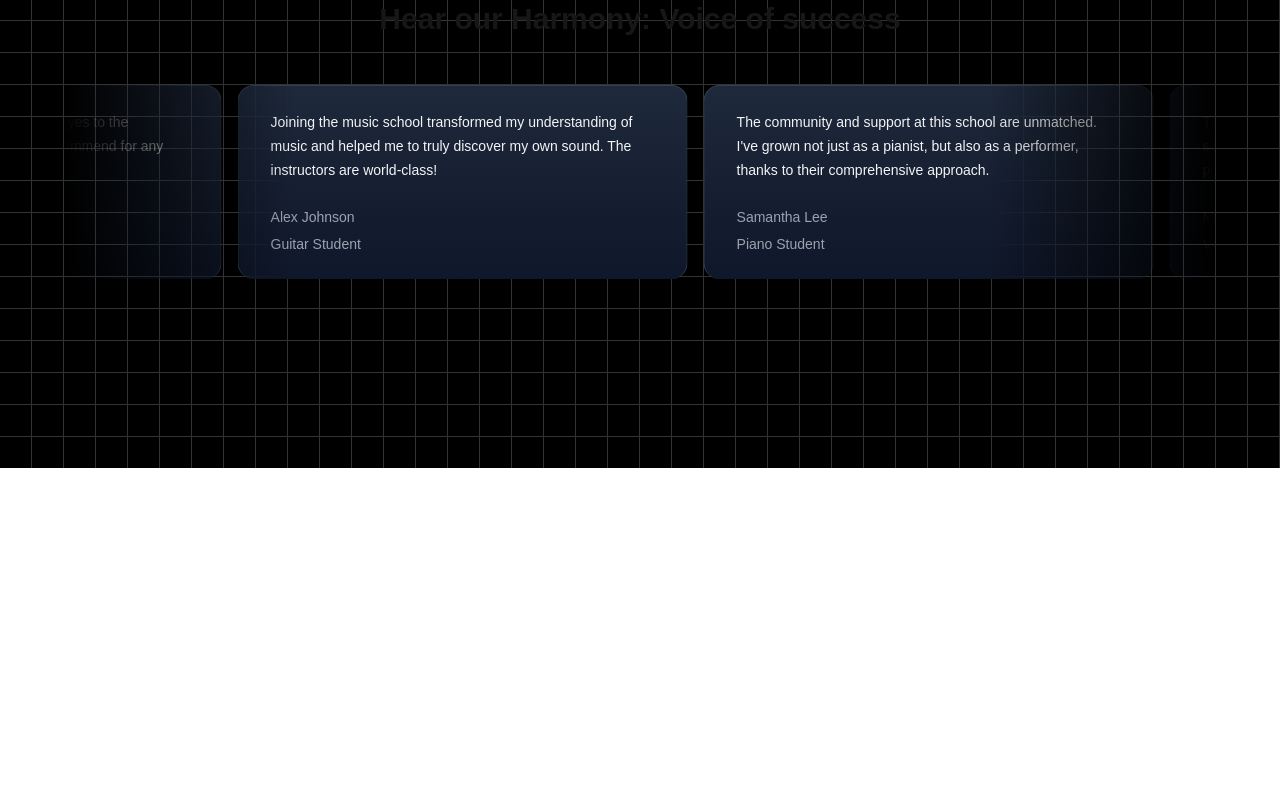
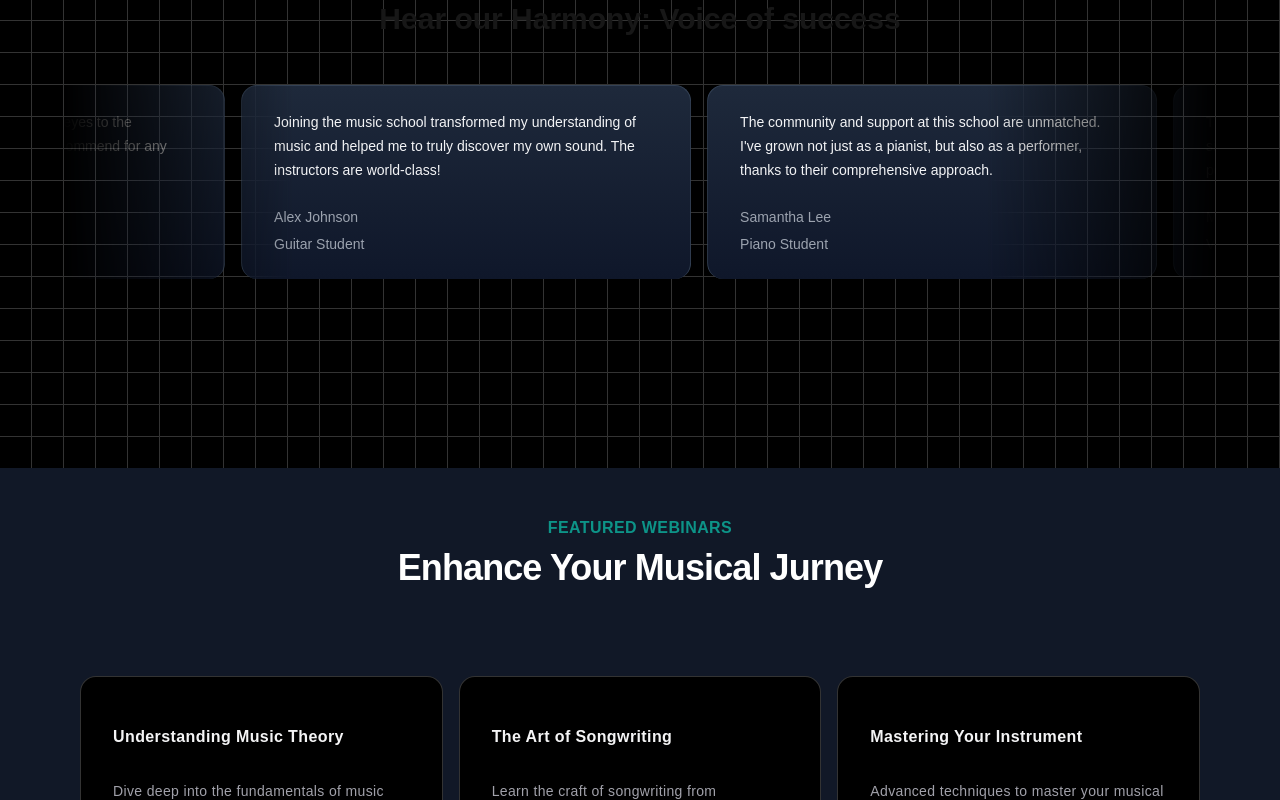
Before and after one commit to codeWith-Repon/Basic-Next-js-project, a Next.js app: page / in a window 1280 px wide. Shown: the part 2000-2800 px from the top of the page. Before the commit the page ends 2468 px from the top, so only its background shows below. Built offline with nearby package versions, Linux system fonts and the light colour scheme.

Commit message:
upcomming webinners design ready

```diff
--- /dev/null
+++ b/src/app/components/UpcommingWeinars.tsx
@@ -0,0 +1,88 @@
+'use client'
+import Link from "next/link";
+import React from "react";
+import { HoverEffect } from "./ui/card-hover-effect";
+
+const UpcommingWeinars = () => {
+  const featuredWebinars = [
+    {
+      title: "Understanding Music Theory",
+      description:
+        "Dive deep into the fundamentals of music theory and enhance your musical skills.",
+      slug: "understanding-music-theory",
+      isFeatured: true,
+    },
+    {
+      title: "The Art of Songwriting",
+      description:
+        "Learn the craft of songwriting from experienced musicians and songwriters.",
+      slug: "the-art-of-songwriting",
+      isFeatured: true,
+    },
+    {
+      title: "Mastering Your Instrument",
+      description:
+        "Advanced techniques to master your musical instrument of choice.",
+      slug: "mastering-your-instrument",
+      isFeatured: true,
+    },
+    {
+      title: "Music Production Essentials",
+      description:
+        "Get started with music production with this comprehensive overview.",
+      slug: "music-production-essentials",
+      isFeatured: true,
+    },
+    // Added two more webinars
+    {
+      title: "Live Performance Techniques",
+      description:
+        "Enhance your live performance skills with expert tips and strategies.",
+      slug: "live-performance-techniques",
+      isFeatured: true,
+    },
+    {
+      title: "Digital Music Marketing",
+      description:
+        "Learn how to promote your music effectively in the digital age.",
+      slug: "digital-music-marketing",
+      isFeatured: true,
+    },
+  ];
+
+  return (
+    <div className="p-12 bg-gray-900">
+      <div className="max-w-7xl mx-auto px-4 sm:px-6">
+        <div className="text-center">
+          <h2 className="text-base text-teal-600 font-semibold tracking-wide uppercase">
+            Featured webinars
+          </h2>
+          <p className="mt-2 text-3xl leading-8 font-extrabold tracking-tight text-white sm:text-4xl">
+            Enhance Your Musical Jurney
+          </p>
+        </div>
+
+        <div className="mt-10">
+          <HoverEffect
+            items={featuredWebinars.map((webinar) => ({
+              title: webinar.title,
+              description: webinar.description,
+              link: "/",
+            }))}
+          />
+        </div>
+
+        <div className="mt-10 text-center">
+          <Link
+            href={"/"}
+            className="px-4 py-2 rounded border border-neutral-600 text-neutral-700 bg-white hover:bg-gray-100 transition duration-100"
+          >
+            View All webinars
+          </Link>
+        </div>
+      </div>
+    </div>
+  );
+};
+
+export default UpcommingWeinars;
--- /dev/null
+++ b/src/app/components/ui/card-hover-effect.tsx
@@ -0,0 +1,111 @@
+import { cn } from "@/lib/utils";
+import { AnimatePresence, motion } from "framer-motion";
+import Link from "next/link";
+import { useState } from "react";
+
+export const HoverEffect = ({
+  items,
+  className,
+}: {
+  items: {
+    title: string;
+    description: string;
+    link: string;
+  }[];
+  className?: string;
+}) => {
+  let [hoveredIndex, setHoveredIndex] = useState<number | null>(null);
+
+  return (
+    <div
+      className={cn(
+        "grid grid-cols-1 md:grid-cols-2  lg:grid-cols-3  py-10",
+        className
+      )}
+    >
+      {items.map((item, idx) => (
+        <Link
+          href={item?.link}
+          key={item?.link}
+          className="relative group  block p-2 h-full w-full"
+          onMouseEnter={() => setHoveredIndex(idx)}
+          onMouseLeave={() => setHoveredIndex(null)}
+        >
+          <AnimatePresence>
+            {hoveredIndex === idx && (
+              <motion.span
+                className="absolute inset-0 h-full w-full bg-neutral-200 dark:bg-slate-800/[0.8] block  rounded-3xl"
+                layoutId="hoverBackground"
+                initial={{ opacity: 0 }}
+                animate={{
+                  opacity: 1,
+                  transition: { duration: 0.15 },
+                }}
+                exit={{
+                  opacity: 0,
+                  transition: { duration: 0.15, delay: 0.2 },
+                }}
+              />
+            )}
+          </AnimatePresence>
+          <Card>
+            <CardTitle>{item.title}</CardTitle>
+            <CardDescription>{item.description}</CardDescription>
+          </Card>
+        </Link>
+      ))}
+    </div>
+  );
+};
+
+export const Card = ({
+  className,
+  children,
+}: {
+  className?: string;
+  children: React.ReactNode;
+}) => {
+  return (
+    <div
+      className={cn(
+        "rounded-2xl h-full w-full p-4 overflow-hidden bg-black border border-transparent dark:border-white/[0.2] group-hover:border-slate-700 relative z-20",
+        className
+      )}
+    >
+      <div className="relative z-50">
+        <div className="p-4">{children}</div>
+      </div>
+    </div>
+  );
+};
+export const CardTitle = ({
+  className,
+  children,
+}: {
+  className?: string;
+  children: React.ReactNode;
+}) => {
+  return (
+    <h4 className={cn("text-zinc-100 font-bold tracking-wide mt-4", className)}>
+      {children}
+    </h4>
+  );
+};
+export const CardDescription = ({
+  className,
+  children,
+}: {
+  className?: string;
+  children: React.ReactNode;
+}) => {
+  return (
+    <p
+      className={cn(
+        "mt-8 text-zinc-400 tracking-wide leading-relaxed text-sm",
+        className
+      )}
+    >
+      {children}
+    </p>
+  );
+};
--- a/src/app/page.tsx
+++ b/src/app/page.tsx
@@ -1,6 +1,7 @@
 import FeatureCourses from "./components/FeatureCourses";
 import HeroSection from "./components/HeroSection";
 import TestimonialCard from "./components/TestimonialCard";
+import UpcommingWeinars from "./components/UpcommingWeinars";
 import WhyChooseUs from "./components/WhyChooseUs";
 
 export default function Home() {
@@ -10,6 +11,7 @@
       <FeatureCourses />
       <WhyChooseUs />
       <TestimonialCard/>
+      <UpcommingWeinars/>
     </main>
   );
 }
```
